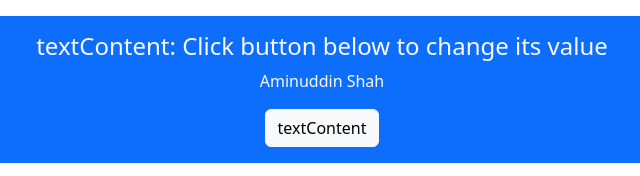
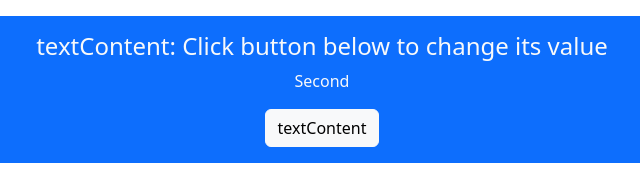
Before and after one commit to mdaminuddinshah/05-30-Days-Challenge, a plain HTML site: page index.html in a window 1280 px wide. Both pictures are taken after a click on the button "textContent". Shown: the top 176 px of the page, 318-958 px from the left. Drawn offline with nearby package versions, Linux system fonts and the light colour scheme.

Commit message:
change value

```diff
--- a/index.html
+++ b/index.html
@@ -12,7 +12,7 @@
     <!-- textContent -->
     <div class="container bg-primary text-light text-center mt-3 p-3 rounded">
         <h4>textContent: Click button below to change its value</h4>
-        <p id="inner">AMIN</p>
+        <p id="inner">First</p>
         <button id="btns" class="btn btn-light">textContent</button>
     </div>
 
--- a/index.js
+++ b/index.js
@@ -3,7 +3,7 @@
 const btns = document.getElementById('btns');
 
 const inner = () => {
-    document.getElementById('inner').textContent = 'Aminuddin Shah';
+    document.getElementById('inner').textContent = 'Second';
 }
 
 btns.addEventListener('click', inner);
```
